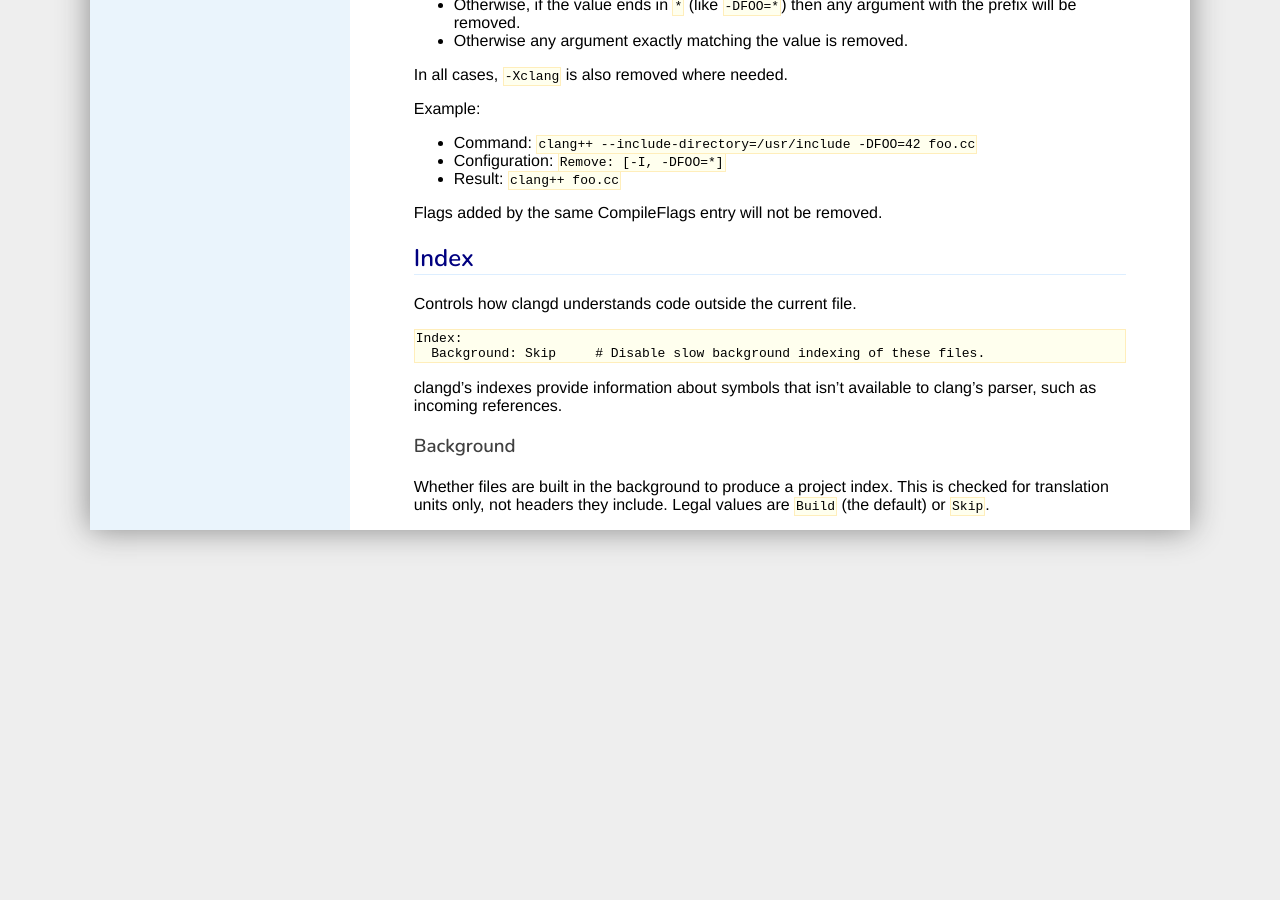
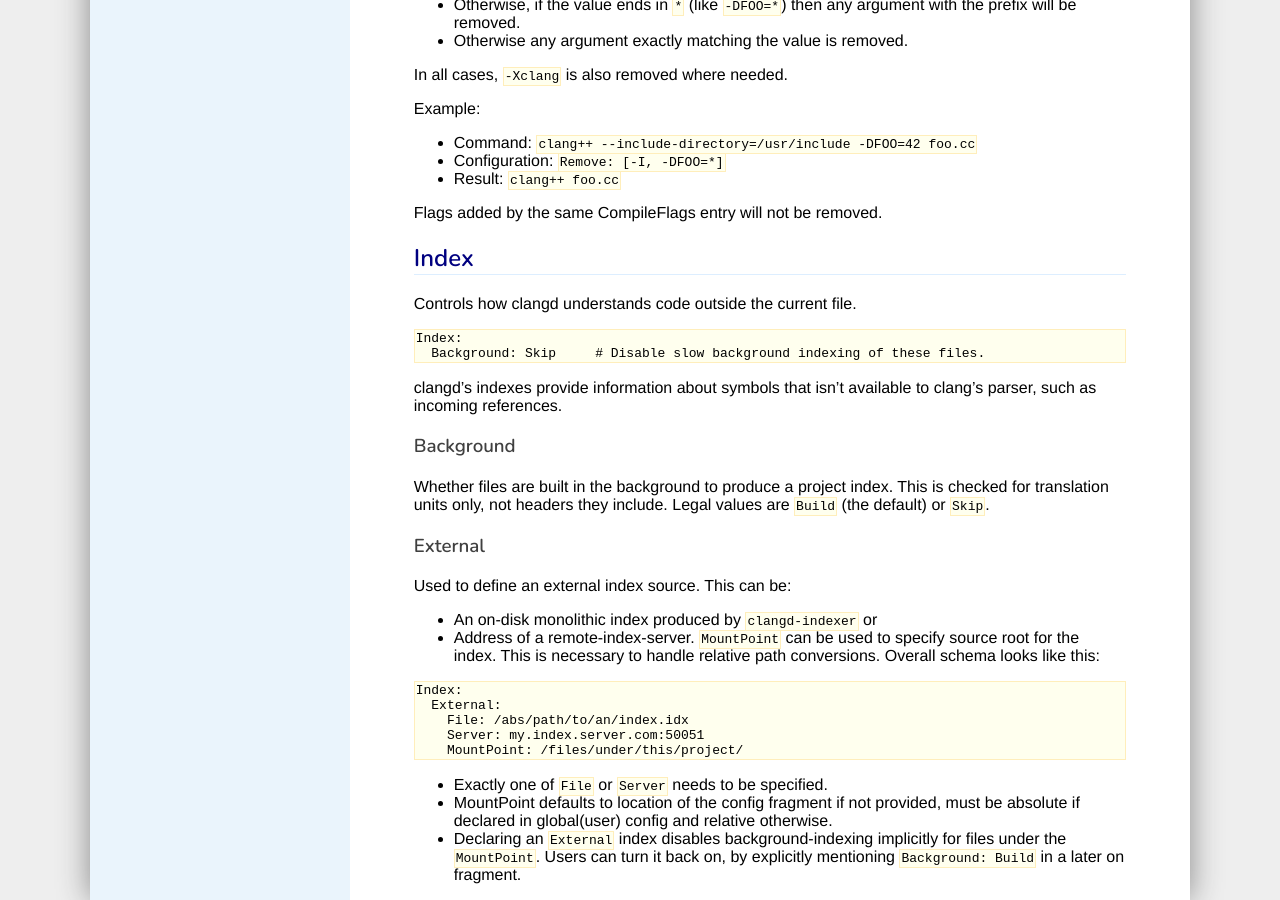
Before and after one commit to llvm/clangd-www, a Jekyll site: the page built from config.md, in a window 1280 px wide and 900 px high, scrolled down 2071 px. Built offline with Jekyll 4.4.1, drawn with Linux system fonts in a browser that asks for light colours; our own code applies the rules of GitHub Pages for plain Markdown files.

Commit message:
Add documentation for External config block

````diff
--- a/config.md
+++ b/config.md
@@ -143,3 +143,26 @@ clang's parser, such as incoming references.
 Whether files are built in the background to produce a project index.
 This is checked for translation units only, not headers they include.
 Legal values are `Build` (the default) or `Skip`.
+
+### External
+
+Used to define an external index source. This can be:
+- An on-disk monolithic index produced by `clangd-indexer` or
+- Address of a remote-index-server.
+`MountPoint` can be used to specify source root for the index. This is necessary
+to handle relative path conversions. Overall schema looks like this:
+
+```
+Index:
+  External:
+    File: /abs/path/to/an/index.idx
+    Server: my.index.server.com:50051
+    MountPoint: /files/under/this/project/
+```
+
+- Exactly one of `File` or `Server` needs to be specified.
+- MountPoint defaults to location of the config fragment if not provided, must
+  be absolute if declared in global(user) config and relative otherwise.
+- Declaring an `External` index disables background-indexing implicitly for
+  files under the `MountPoint`. Users can turn it back on, by explicitly
+  mentioning `Background: Build` in a later on fragment.
````
